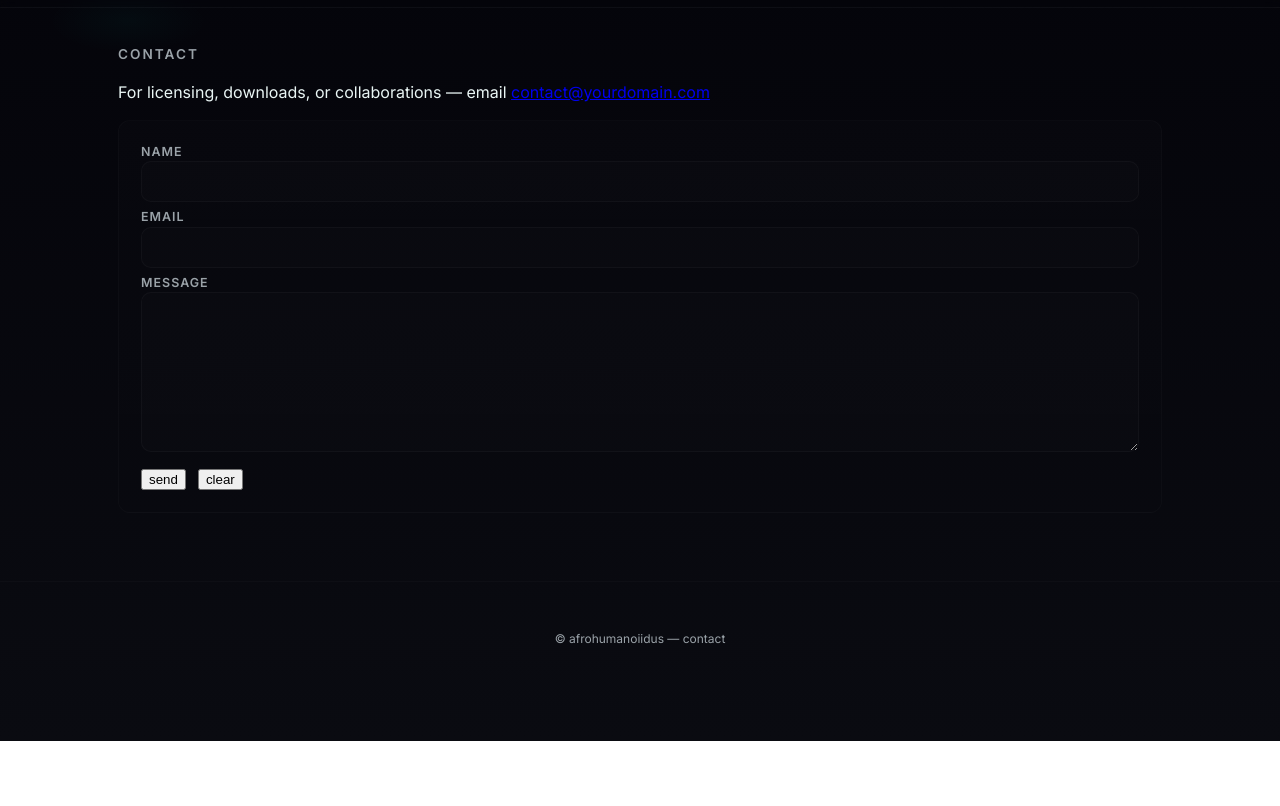
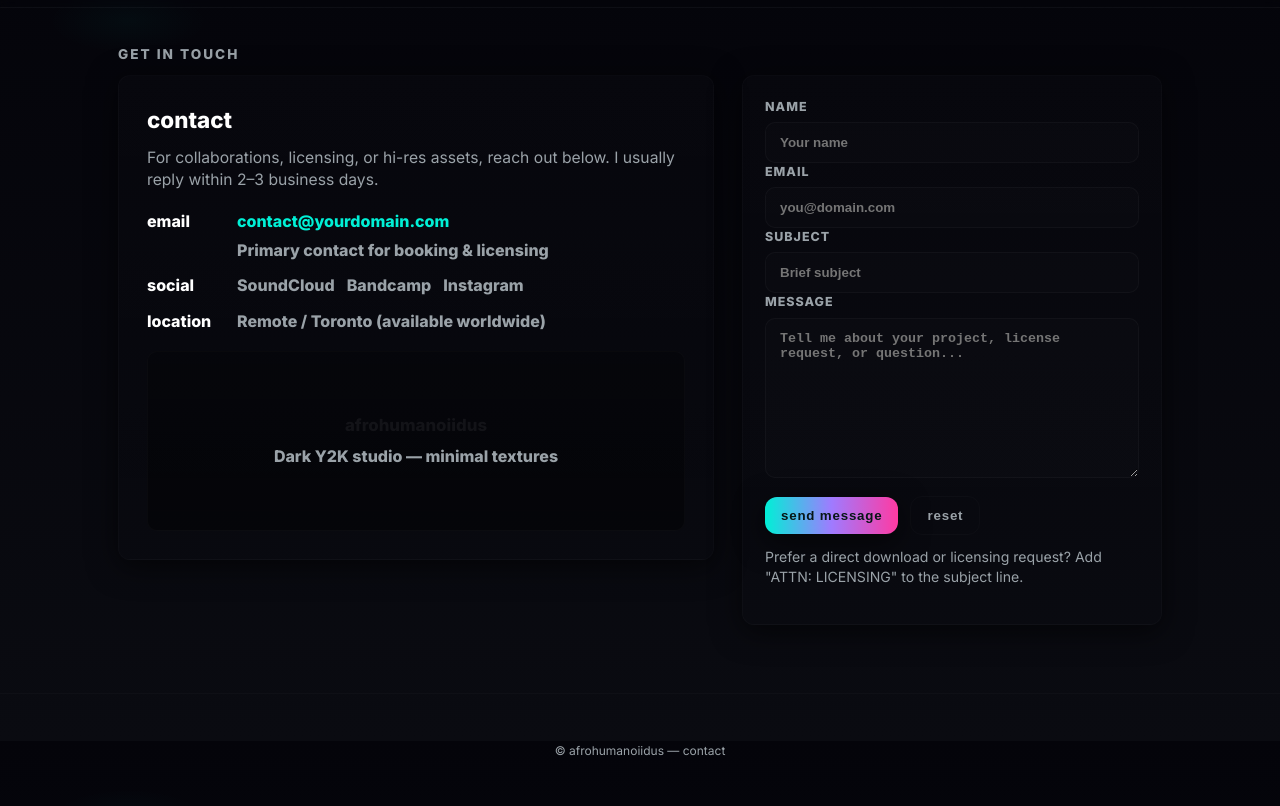
Before and after one commit to tajpol/afrohumanoiidus, a plain HTML site: page contact.html in a window 1280 px wide. Shown: the part 59-865 px from the top of the page. Before the commit the page ends 800 px from the top, so only its background shows below. Drawn offline with Linux system fonts and the light colour scheme.

Commit message:
Update contact.html
1st edit

```diff
--- a/contact.html
+++ b/contact.html
@@ -1,11 +1,13 @@
 <!doctype html>
 <html lang="en">
 <head>
-  <meta charset="utf-8"/>
-  <meta name="viewport" content="width=device-width,initial-scale=1"/>
-  <title>afrohumanoiidus — contact</title>
-  <link href="https://fonts.googleapis.com/css2?family=Inter:wght@300;400;600&display=swap" rel="stylesheet">
+  <meta charset="utf-8" />
+  <meta name="viewport" content="width=device-width,initial-scale=1" />
+  <title>afrohumanoiidus — Contact</title>
+
+  <link href="https://fonts.googleapis.com/css2?family=Inter:wght@300;400;600;800&display=swap" rel="stylesheet">
   <link rel="stylesheet" href="css/global.css">
+  <meta name="description" content="Contact afrohumanoiidus — inquiries, licensing, collaborations.">
 </head>
 <body class="dark">
   <header class="site-header">
@@ -21,42 +23,72 @@
     </div>
   </header>
 
-  <main class="container content contact-page">
-    <h1 class="title">contact</h1>
+  <main class="container content">
+    <h1 class="title">get in touch</h1>
 
-    <section>
-      <p>For licensing, downloads, or collaborations — email <a href="mailto:contact@yourdomain.com">contact@yourdomain.com</a></p>
+    <section class="contact-hero">
+      <!-- Left: contact information -->
+      <aside class="contact-card panel" aria-labelledby="contact-heading">
+        <h2 id="contact-heading">contact</h2>
+        <p class="lead">For collaborations, licensing, or hi-res assets, reach out below. I usually reply within 2–3 business days.</p>
 
-      <!-- Static fallback form (mailto) -->
-      <form id="contact-form" action="mailto:contact@yourdomain.com" method="post" enctype="text/plain" class="contact-form">
-        <label>
-          name
-          <input type="text" name="name" required>
-        </label>
+        <div class="meta-list">
+          <div class="meta-item">
+            <strong>email</strong>
+            <div>
+              <div><a href="mailto:contact@yourdomain.com" style="color:var(--accent-c); text-decoration:none; font-weight:900;">contact@yourdomain.com</a></div>
+              <div style="color:var(--muted); font-weight:700; margin-top:6px;">Primary contact for booking & licensing</div>
+            </div>
+          </div>
 
-        <label>
-          email
-          <input type="email" name="email" required>
-        </label>
+          <div class="meta-item">
+            <strong>social</strong>
+            <div style="display:flex;gap:12px;flex-wrap:wrap;">
+              <a href="#" style="color:var(--muted); text-decoration:none; font-weight:800;">SoundCloud</a>
+              <a href="#" style="color:var(--muted); text-decoration:none; font-weight:800;">Bandcamp</a>
+              <a href="#" style="color:var(--muted); text-decoration:none; font-weight:800;">Instagram</a>
+            </div>
+          </div>
 
-        <label>
-          message
-          <textarea name="message" rows="6" required></textarea>
-        </label>
+          <div class="meta-item">
+            <strong>location</strong>
+            <div style="color:var(--muted); font-weight:700;">Remote / Toronto (available worldwide)</div>
+          </div>
+        </div>
+
+        <div class="contact-visual" aria-hidden="true">
+          <div style="text-align:center;">
+            <div style="font-weight:800; color:rgba(255,255,255,0.06); font-size:1.05rem;">afrohumanoiidus</div>
+            <div style="margin-top:8px; color:var(--muted); font-weight:700;">Dark Y2K studio — minimal textures</div>
+          </div>
+        </div>
+      </aside>
+
+      <!-- Right: contact form -->
+      <form class="contact-form panel" id="contact-form" action="mailto:contact@yourdomain.com" method="post" enctype="text/plain">
+        <label for="name">name</label>
+        <input id="name" name="name" type="text" placeholder="Your name" required>
+
+        <label for="email">email</label>
+        <input id="email" name="email" type="email" placeholder="you@domain.com" required>
+
+        <label for="subject">subject</label>
+        <input id="subject" name="subject" type="text" placeholder="Brief subject" required>
+
+        <label for="message">message</label>
+        <textarea id="message" name="message" placeholder="Tell me about your project, license request, or question..." required></textarea>
 
         <div class="form-actions">
-          <button type="submit">send</button>
-          <button type="reset" class="muted">clear</button>
+          <button type="submit" class="btn btn-primary">send message</button>
+          <button type="reset" class="btn btn-ghost">reset</button>
         </div>
+
+        <p style="color:var(--muted); margin-top:12px; font-size:0.88rem;">
+          Prefer a direct download or licensing request? Add "ATTN: LICENSING" to the subject line.
+        </p>
       </form>
+    </section>
 
-      <!-- Example Formspree option (uncomment and replace endpoint to use) -->
-      <!--
-      <form action="https://formspree.io/f/your-endpoint" method="POST">
-        ...same fields...
-      </form>
-      -->
-    </section>
   </main>
 
   <footer class="site-footer">
@@ -64,5 +96,26 @@
       <small>© afrohumanoiidus — contact</small>
     </div>
   </footer>
+
+  <!-- lightweight client-side enhancement: validate form and show a small confirmation for mailto (optional) -->
+  <script>
+    (function(){
+      var f = document.getElementById('contact-form');
+      if (!f) return;
+      f.addEventListener('submit', function(e){
+        // mailto as fallback: keep behaviour but show a brief toast
+        setTimeout(function(){
+          var toast = document.createElement('div');
+          toast.textContent = 'Message prepared — your mail client will open. Thank you!';
+          toast.style.position='fixed'; toast.style.right='18px'; toast.style.bottom='18px';
+          toast.style.background='linear-gradient(90deg,#00f0d6,#ff3aa2)'; toast.style.color='#071617';
+          toast.style.padding='10px 14px'; toast.style.borderRadius='10px'; toast.style.fontWeight='800';
+          toast.style.boxShadow='0 8px 30px rgba(0,0,0,0.6)';
+          document.body.appendChild(toast);
+          setTimeout(()=> toast.remove(), 3500);
+        }, 400);
+      });
+    })();
+  </script>
 </body>
 </html>
```
